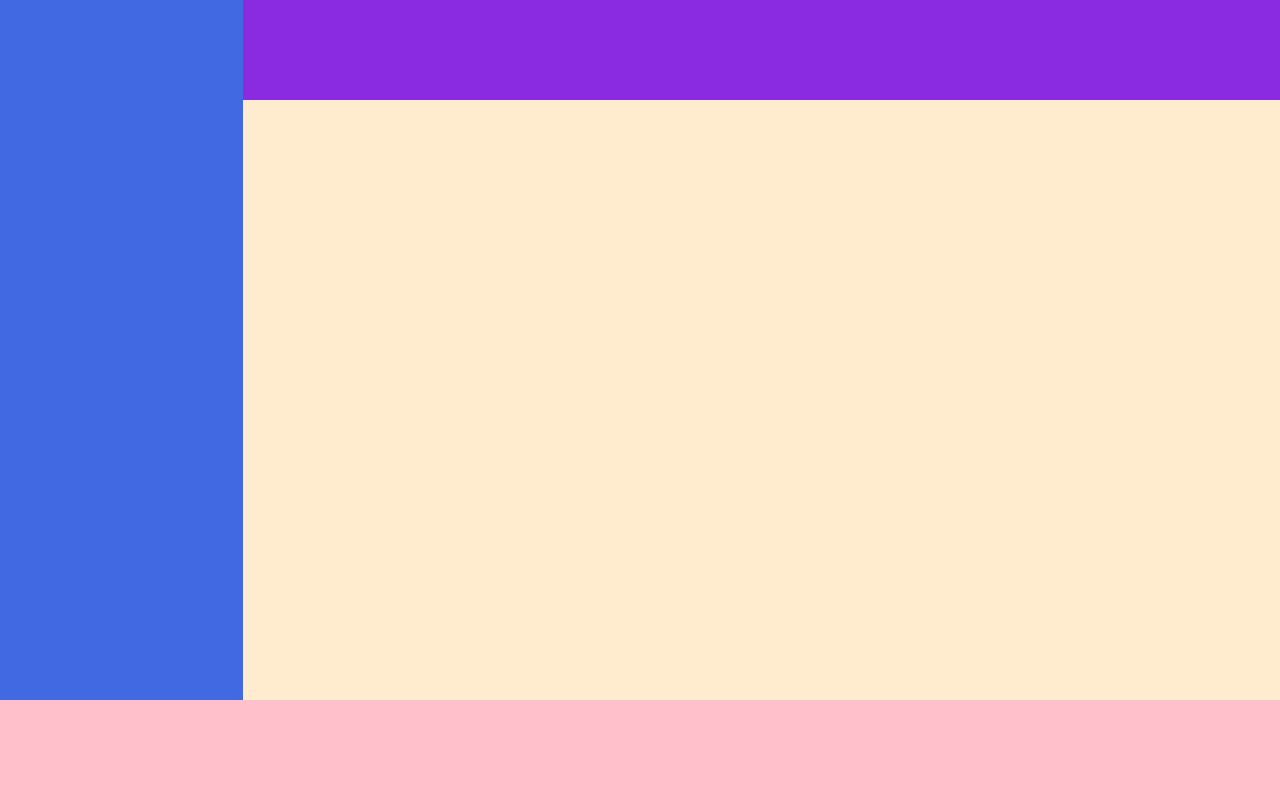
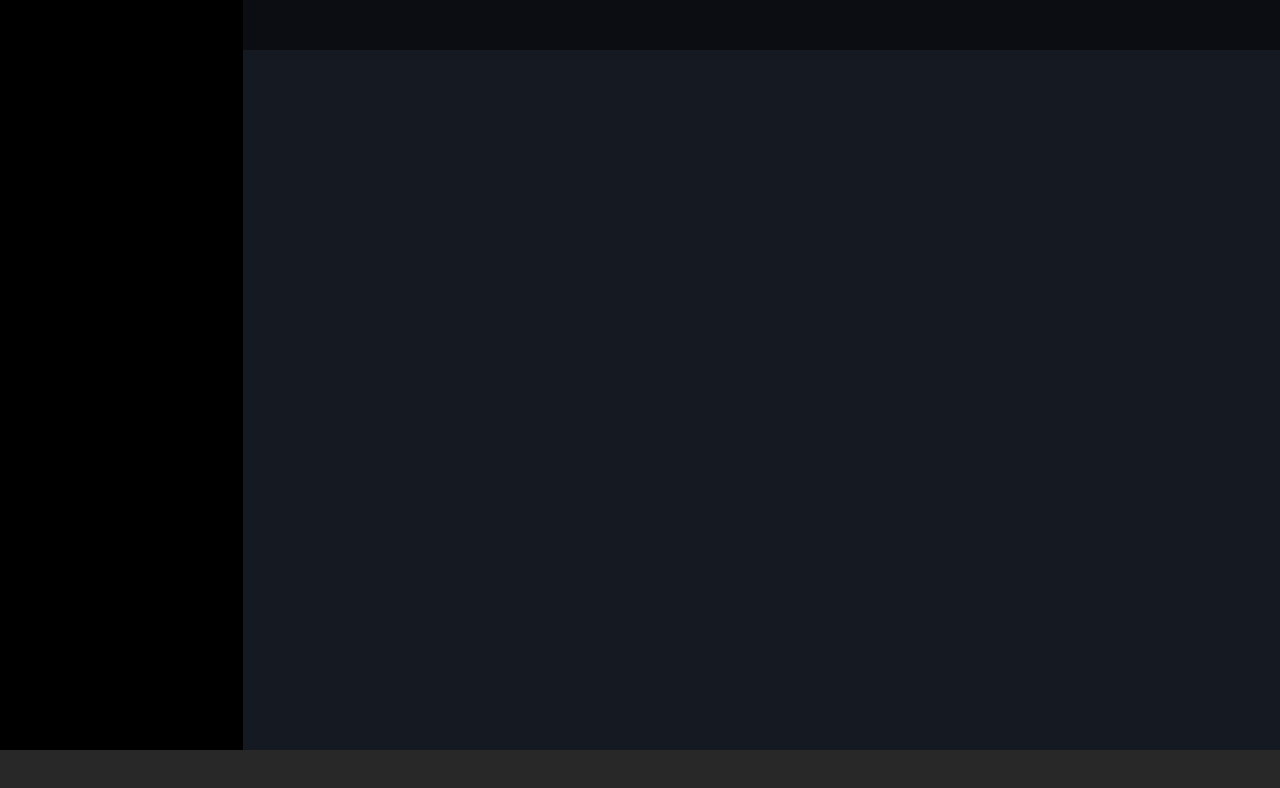
Before and after one commit to Tiberiu-Pislaru/html-css-spotifyweb, a plain HTML site: page index.html in a window 1280 px wide. Drawn offline with Linux system fonts and the light colour scheme.

Commit message:
Aggiunti i vari colori del layout

```diff
--- a/css/style.css
+++ b/css/style.css
@@ -14,34 +14,41 @@
 
 .container-top{
     width:100%;
-    height: calc(100% - 100px);
+    height: calc(100% - 50px);
     background-color: aquamarine;
     display: flex;
 }
 
 .container-bottom{
-    height: 100px;
+    height: 50px;
     width: 100%;
-    background-color:pink;
+    background-color:#282828;
     /* align-self: flex-end; */
 }
 
 .sidebar{
     width: 300px;
     height:100%;
-    background-color:royalblue;
+    background-color:#000;
 }
 
 .main{
     width: 100%;
     height: 100%;
-    background-color: blanchedalmond;
+    background-color: #141922;
 }
 
 .main-top{
-    height: 100px;
+    height: 50px;
     width: 100%;
     position: relative;
-    background-color: blueviolet;
+    background-color: #02020277;
     z-index: 100;
 }
+
+@media screen and (max-width:574px) {
+    .sidebar{
+        width: 50px;
+        overflow: ;
+    }
+}
```
